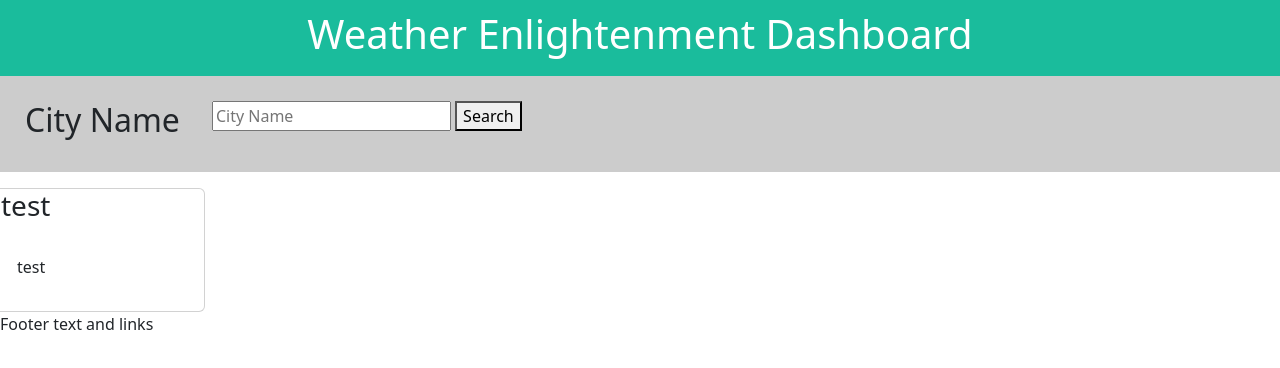
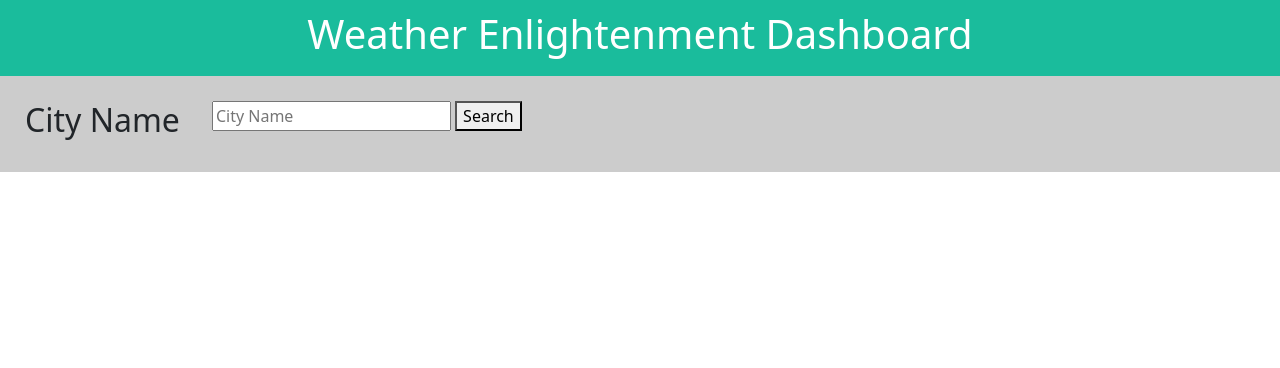
Before and after one commit to morrispg/weatherenlightenment, a plain HTML site: page index.html in a window 1280 px wide. Drawn offline with nearby package versions, Linux system fonts and the light colour scheme.

Commit message:
weather update

```diff
--- a/assets/style.css
+++ b/assets/style.css
@@ -15,6 +15,7 @@
 	padding: 25px;
 	justify-content: flex-start;
 	align-items: center;
+
 }
 
 .content {
--- a/index.html
+++ b/index.html
@@ -29,12 +29,12 @@
 			<p id="humidity"></p>
 		</main>
 		<div class="five-day row">
-			<div class="card col-2">
-				<div class="card-title">
-					<h3>test</h3>
-				</div>
+			<!-- <div class="card col-2"> -->
+				<!-- <div class="card-title">
+					<h3></h3>
+				</div> -->
 				<div class="card-body">
-					<p>test</p>
+					<p></p>
 				</div>
 			</div>
 
@@ -44,7 +44,7 @@
 
 	<footer>
 
-		<p>Footer text and links</p>
+		<p></p>
 	</footer>
 
 
--- a/script.js
+++ b/script.js
@@ -21,7 +21,7 @@ function showFiveDay(data){
       <h3>${data.list[i].dt_txt}</h3>
     </div>
     <div class="card-body">
-      <p>test</p>
+      <p></p>
     </div>
   </div>`
   fiveDay.insertAdjacentHTML("beforeend", html)
```
